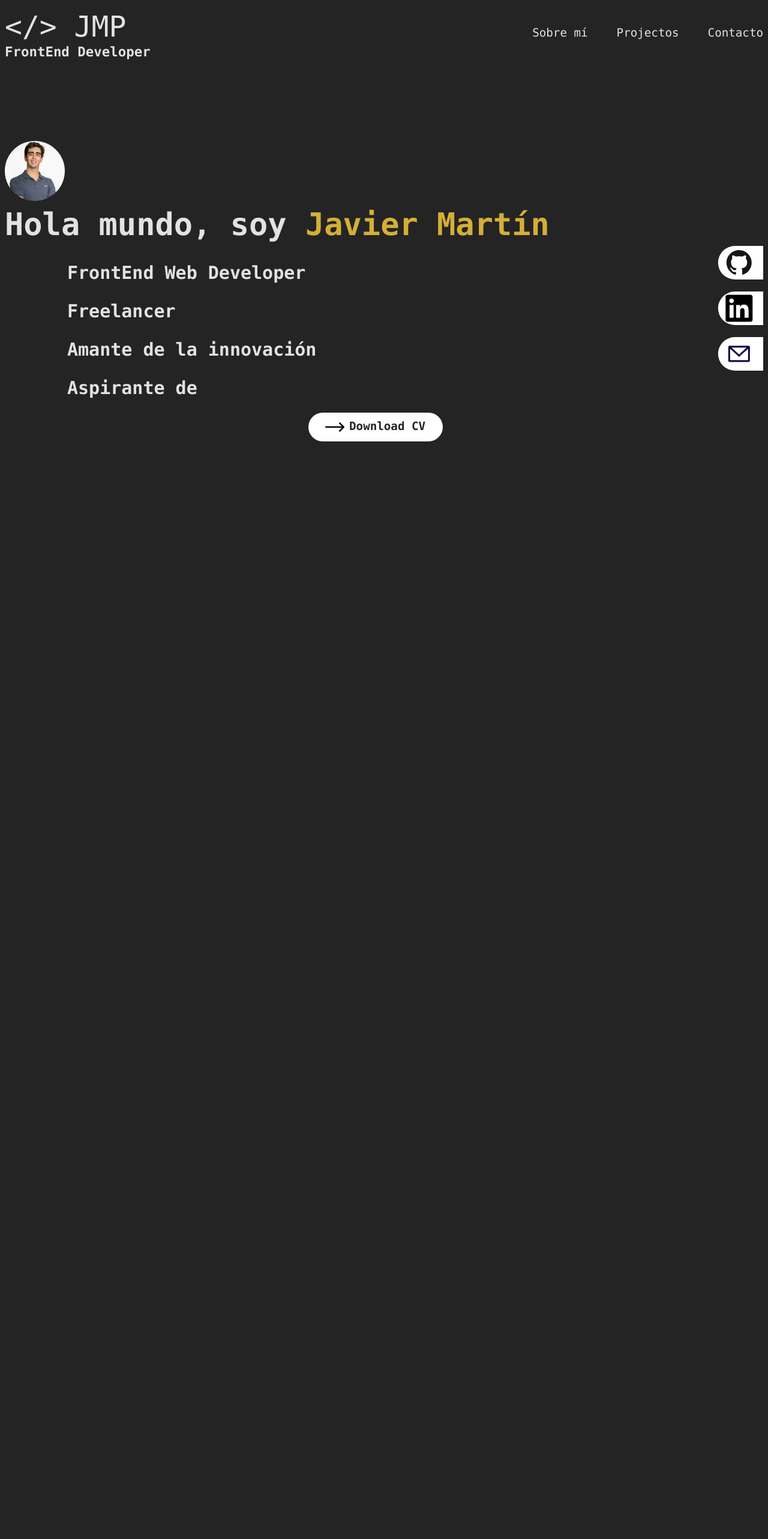
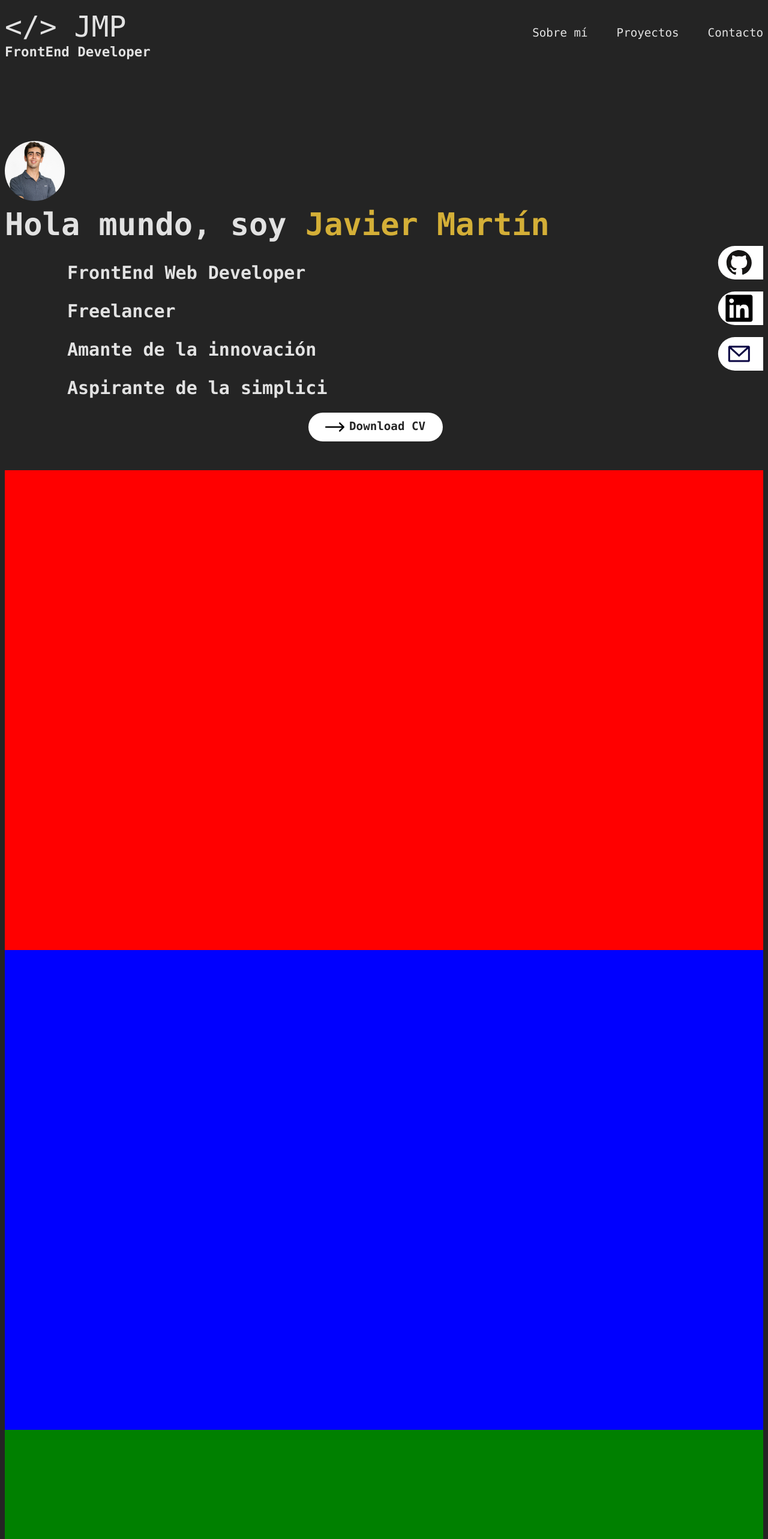
Before and after one commit to jmartinpizarro/portfolio, a React (Vite) app: page / in a window 1280 px wide. Shown: the top 2566 px of the page at 60% size. Before the commit the page ends 800 px from the top, so only its background shows below. Built offline with nearby package versions, Linux system fonts and the light colour scheme.

Commit message:
implement correct function of navbar

```diff
--- a/src/App.css
+++ b/src/App.css
@@ -173,3 +173,18 @@
 .downloadButton:hover .right-arrow {
   transform: rotate(90deg); /* Cambio aquí: aplica la rotación al hacer hover sobre el botón */
 }
+
+.about-me{
+  height: 100vh;
+  background-color: red;
+}
+
+.project{
+  height: 100vh;
+  background-color: blue;
+}
+
+.contact{
+  height: 100vh;
+  background-color: green;
+}
--- a/src/App.jsx
+++ b/src/App.jsx
@@ -61,6 +61,12 @@ function App(){
         <DownloadButton></DownloadButton>
       </section>
 
+
+      <section id='about-me' className='about-me'></section>
+
+      <section id='project' className='project'></section>
+
+      <section id='contact' className='contact'></section>
     </>
   )
 }
--- a/src/Navbar.jsx
+++ b/src/Navbar.jsx
@@ -1,4 +1,13 @@
+
+
 function Navbar(){
+    const scrollToSection = (sectionId) => {
+        const section = document.getElementById(sectionId);
+        if (section) {
+            section.scrollIntoView({ behavior: "smooth" });
+        }
+    };
+
     return(
         <nav className="navbar">
             <div className="logo-container">
@@ -7,12 +16,12 @@ function Navbar(){
             </div>
 
             <ul className="element-container">
-                <li className="element">Sobre mí</li>
-                <li className="element">Projectos</li>
-                <li className="element">Contacto</li>
+                <li className="element" onClick={() => scrollToSection('about-me')}>Sobre mí</li>
+                <li className="element" onClick={() => scrollToSection('project')}>Proyectos</li>
+                <li className="element" onClick={() => scrollToSection('contact')}>Contacto</li>
             </ul>
         </nav>
     )
 }
 
-export default Navbar
+export default Navbar;
```
